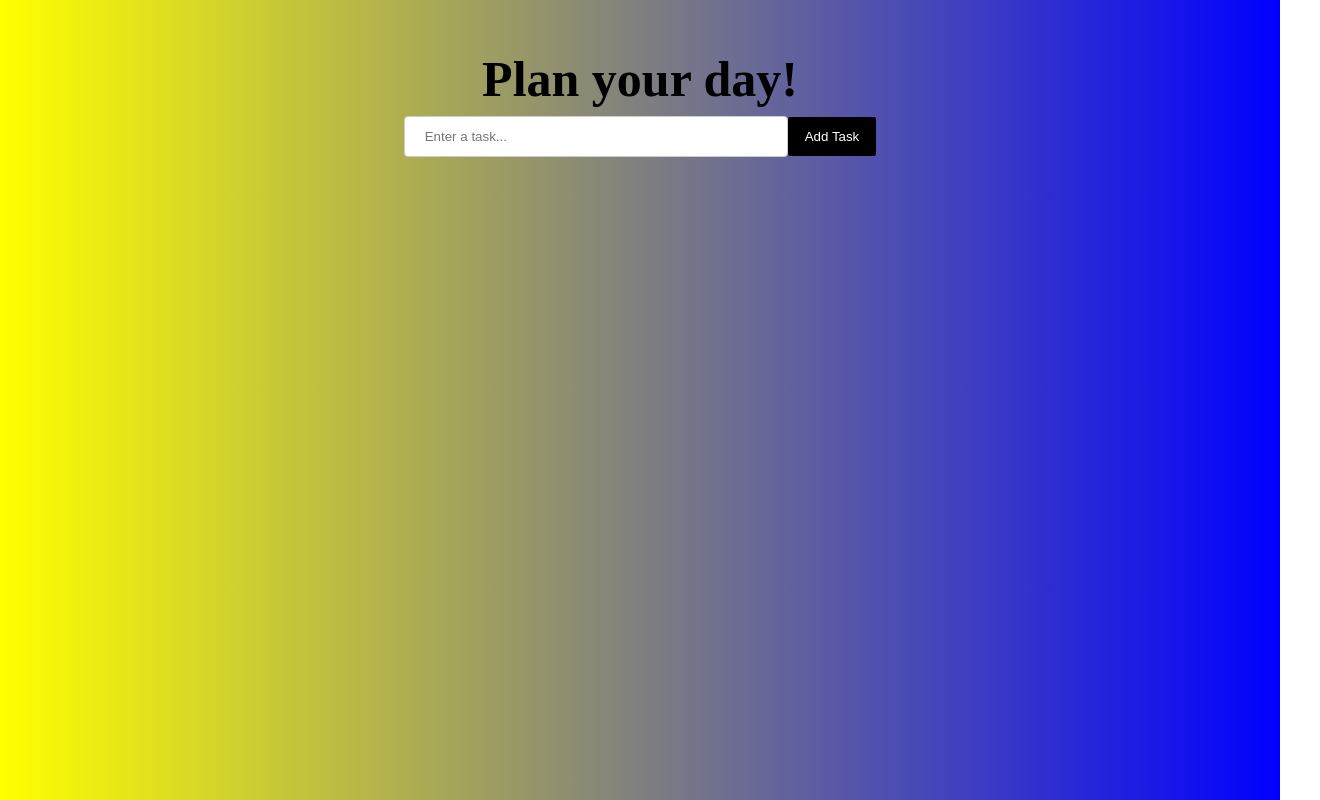
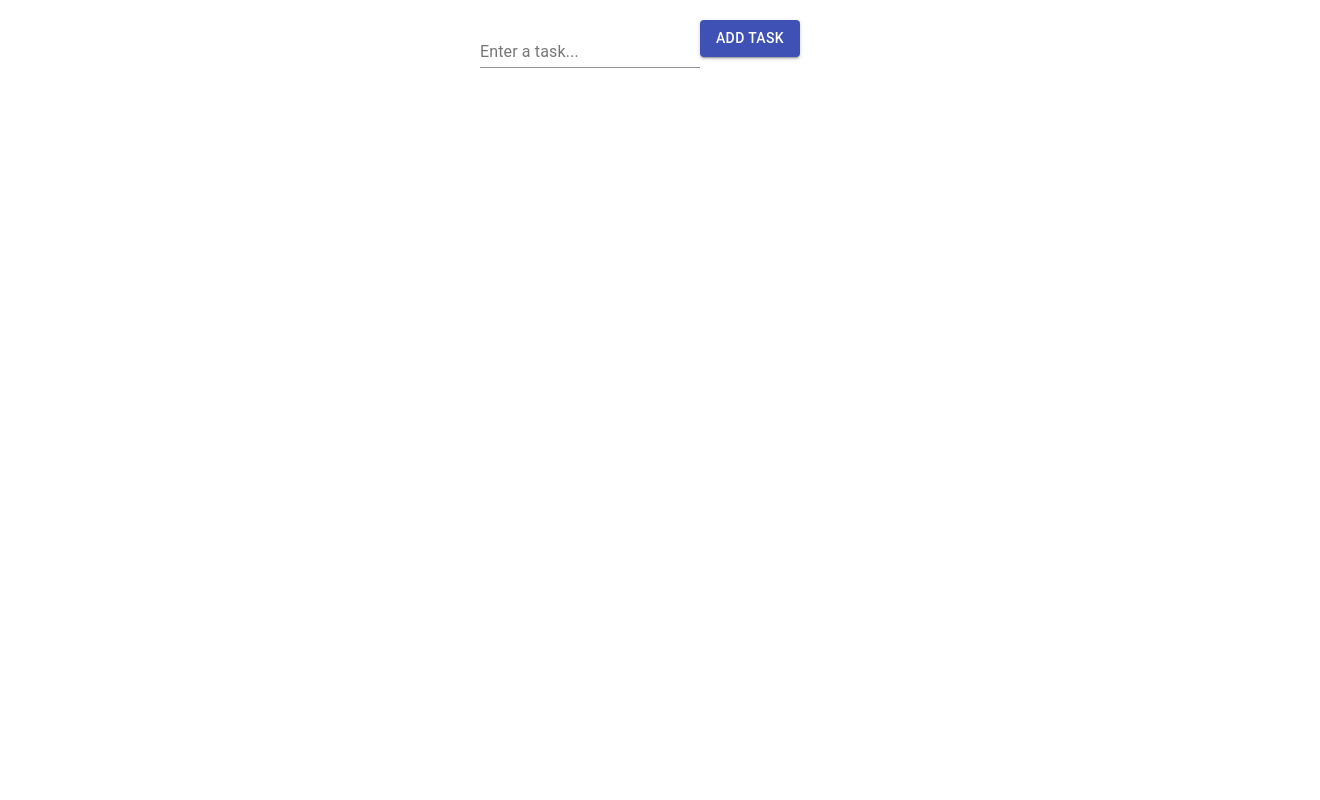
Before and after one commit to olafor/react-app, a React (Create React App) app: page / in a window 1280 px wide. Shown: the whole page, 1320 px wide, since content can reach past the window. Built offline with nearby package versions, Linux system fonts and the light colour scheme.

Commit message:
Change in app structure. Changing to material-ui

```diff
--- a/package.json
+++ b/package.json
@@ -3,12 +3,12 @@
   "version": "0.1.0",
   "private": true,
   "dependencies": {
+    "@material-ui/core": "^4.11.0",
     "@testing-library/jest-dom": "^4.2.4",
     "@testing-library/react": "^9.5.0",
     "@testing-library/user-event": "^7.2.1",
     "prop-types": "^15.7.2",
     "react": "^16.13.1",
-    "react-bulma-components": "^3.3.0",
     "react-dom": "^16.13.1",
     "react-scripts": "3.4.1",
     "uuid": "^8.2.0"
--- a/src/App.css
+++ /dev/null
@@ -1,10 +0,0 @@
-header {
-  font-size: 50px;
-}
-
-body {
-  text-align: center;
-  background-image: linear-gradient(to right, yellow, blue);
-  margin-top: 50px;
-  font-size: 30px;
-}
--- a/src/App.js
+++ b/src/App.js
@@ -1,67 +1,6 @@
-import React, { useState, useEffect } from 'react';
-import { v4 } from 'uuid';
-import './App.css';
-import SetTask from './components/task-list';
-import TaskInput from './components/task-input';
+import React from 'react';
+import TodoList from './components/todo-list';
 
-const TodoList = () => {
-  const [tasks, setTasks] = useState([]);
-
-  useEffect(() => {
-    document.title = `${tasks.length} tasks`;
-  });
-
-  const getNewTask = (newTask) => {
-    const task = { description: newTask, isDone: false, id: v4() };
-    setTasks((unchangedTasks) => [...unchangedTasks, task]);
-  };
-
-  const updateFromTask = (taskID) => {
-    const index = tasks.findIndex((task) => task.id === taskID);
-
-    const temp = tasks;
-
-    if (index > -1) {
-      if (tasks[index].isDone) {
-        temp.splice(index, 1);
-      } else {
-        temp[index].isDone = true;
-      }
-    }
-    setTasks((tasksWithUpdate) => [...tasksWithUpdate]);
-  };
-
-  return (
-    <div>
-      <TaskInput newTask={getNewTask} />
-      <ol
-        style={{
-          textAlign: 'left',
-          paddingLeft: '30%',
-          paddingRight: '30%',
-        }}
-      >
-        {tasks.map((task) => (
-          <SetTask key={task.id} task={task} update={updateFromTask} />
-        ))}
-      </ol>
-    </div>
-  );
-};
-
-const App = () => (
-  <div>
-    <header
-      style={{
-        fontWeight: 'bold',
-        color: 'black',
-        fontFamily: 'Times New Roman',
-      }}
-    >
-      Plan your day!
-    </header>
-    <TodoList />
-  </div>
-);
+const App = () => <TodoList />;
 
 export default App;
--- a/src/components/task-input.js
+++ b/src/components/task-input.js
@@ -1,4 +1,5 @@
 import React, { useState } from 'react';
+import { Button, TextField } from '@material-ui/core';
 
 const TaskInput = (props) => {
   const [textField, setTextField] = useState('');
@@ -17,34 +18,21 @@ const TaskInput = (props) => {
 
   return (
     <form>
-      <input
-        style={{
-          width: '30%',
-          margin: '8px 0',
-          border: '1px solid #ccc',
-          borderRadius: '4px',
-          boxSizing: 'border-box',
-          padding: '12px 20px',
-        }}
+      <TextField
         type="text"
-        placeholder="Enter a task..."
+        label="Enter a task..."
         value={textField}
         onChange={handleChange}
         onClick={handleSubmit}
       />
-      <button
-        type="button"
-        style={{
-          border: '2px solid black',
-          borderRadius: '2px',
-          backgroundColor: 'black',
-          color: 'white',
-          padding: '10px 15px',
-        }}
+      <Button
+        variant="contained"
+        color="primary"
+        type="submit"
         onClick={handleSubmit}
       >
         Add Task
-      </button>
+      </Button>
     </form>
   );
 };
--- a/src/components/task-list.js
+++ b/src/components/task-list.js
@@ -1,7 +1,5 @@
 import React from 'react';
-// import PropTypes from 'prop-types';
-
-const Opacity = { low: 0.6, high: 1 };
+import { Button } from '@material-ui/core';
 
 const SetTask = (props) => {
   const handleChange = (event) => {
@@ -15,50 +13,17 @@ const SetTask = (props) => {
 
   if (props.task.isDone) {
     return (
-      <li
-        style={{
-          color: 'green',
-          fontFamily: 'Courier',
-          fontWeight: 'bold',
-          padding: '10px',
-        }}
-        onClick={handleChange}
-      >
+      <li onClick={handleChange}>
         <del>{props.task.description}</del>
-        <button
-          type="button"
-          style={{
-            marginLeft: '1.0em',
-            border: '1.5px solid black',
-            borderRadius: '5px',
-            backgroundColor: 'red',
-            color: 'black',
-            padding: '5px 8px',
-            fontSize: '15px',
-            opacity: '0.7',
-          }}
-          onMouseEnter={(event) => {
-            event.target.style.opacity = Opacity.high;
-          }}
-          onMouseLeave={(event) => {
-            event.target.style.opacity = Opacity.low;
-          }}
-        >
+        <Button color="secondary" variant="contained">
           Remove
-        </button>
+        </Button>
       </li>
     );
   }
 
   return (
-    <li
-      style={{
-        color: 'black',
-        fontFamily: 'Courier',
-        fontWeight: 'bold',
-        padding: '10px',
-      }}
-    >
+    <li>
       <span
         role="presentation"
         onClick={handleChange}
@@ -71,49 +36,12 @@ const SetTask = (props) => {
       >
         {props.task.description}
       </span>
-      <button
-        type="button"
-        style={{
-          marginRight: '1.0em',
-          border: '1.5px so     lid black',
-          borderRadius: '5px',
-          backgroundColor: 'yellow',
-          color: 'black',
-          padding: '5px 8px',
-          fontSize: '15px',
-          opacity: '0.7',
-        }}
-        onClick={takeTime}
-        onMouseEnter={(event) => {
-          event.target.style.opacity = Opacity.high;
-        }}
-        onMouseLeave={(event) => {
-          event.target.style.opacity = Opacity.low;
-        }}
-      >
+      <Button color="primary" variant="contained" onClick={takeTime}>
         Select
-      </button>
-      <button
-        type="button"
-        style={{
-          border: '1.5px solid black',
-          borderRadius: '5px',
-          backgroundColor: 'green',
-          color: 'black',
-          padding: '5px 8px',
-          fontSize: '15px',
-          opacity: '0.7',
-        }}
-        onClick={handleChange}
-        onMouseEnter={(event) => {
-          event.target.style.opacity = Opacity.high;
-        }}
-        onMouseLeave={(event) => {
-          event.target.style.opacity = Opacity.low;
-        }}
-      >
+      </Button>
+      <Button color="secondary" variant="contained" onClick={handleChange}>
         Done
-      </button>
+      </Button>
     </li>
   );
 };
--- /dev/null
+++ b/src/components/todo-list.js
@@ -0,0 +1,48 @@
+import React, { useState, useEffect } from 'react';
+import Grid from '@material-ui/core/Grid';
+import { v4 } from 'uuid';
+import SetTask from './task-list';
+import TaskInput from './task-input';
+
+const TodoList = () => {
+  const [tasks, setTasks] = useState([]);
+
+  useEffect(() => {
+    document.title = `${tasks.length} tasks`;
+  });
+
+  const getNewTask = (newTask) => {
+    const task = { description: newTask, isDone: false, id: v4() };
+    setTasks((unchangedTasks) => [...unchangedTasks, task]);
+  };
+
+  const updateFromTask = (taskID) => {
+    const index = tasks.findIndex((task) => task.id === taskID);
+
+    const temp = tasks;
+
+    if (index > -1) {
+      if (tasks[index].isDone) {
+        temp.splice(index, 1);
+      } else {
+        temp[index].isDone = true;
+      }
+    }
+    setTasks((tasksWithUpdate) => [...tasksWithUpdate]);
+  };
+
+  return (
+    <Grid container justify="center" spacing={10} style={{ padding: '20px' }}>
+      <Grid item>
+        <TaskInput newTask={getNewTask} />
+        <ol align="right">
+          {tasks.map((task) => (
+            <SetTask key={task.id} task={task} update={updateFromTask} />
+          ))}
+        </ol>
+      </Grid>
+    </Grid>
+  );
+};
+
+export default TodoList;
```
Also changed, not shown: 1 other file (tests, documents, lock files or other folders).
